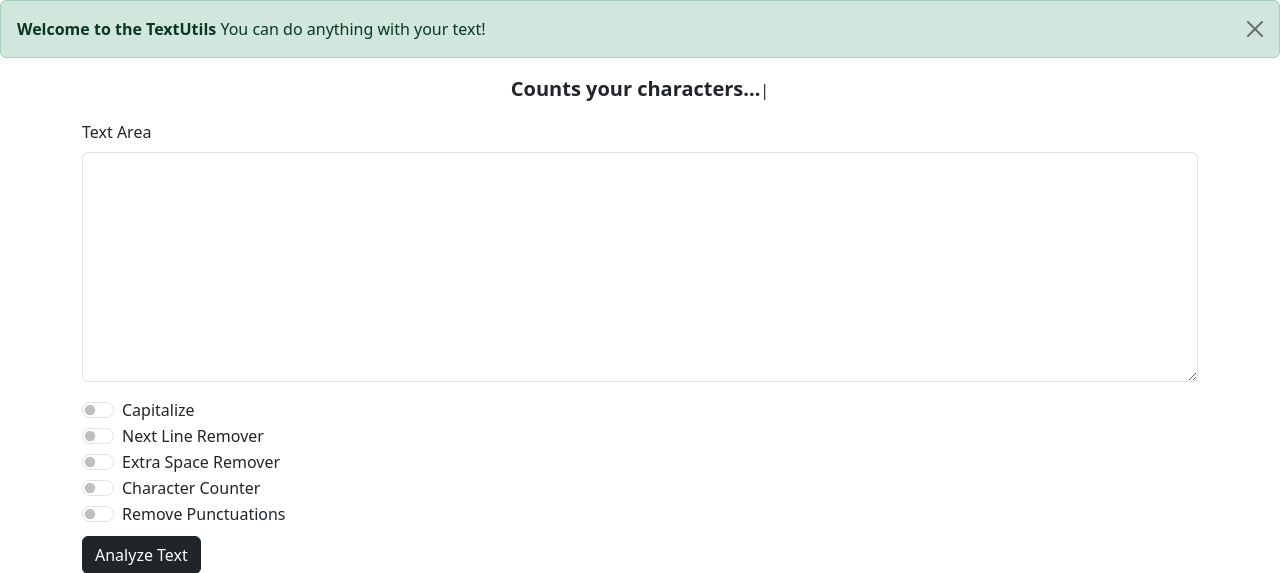
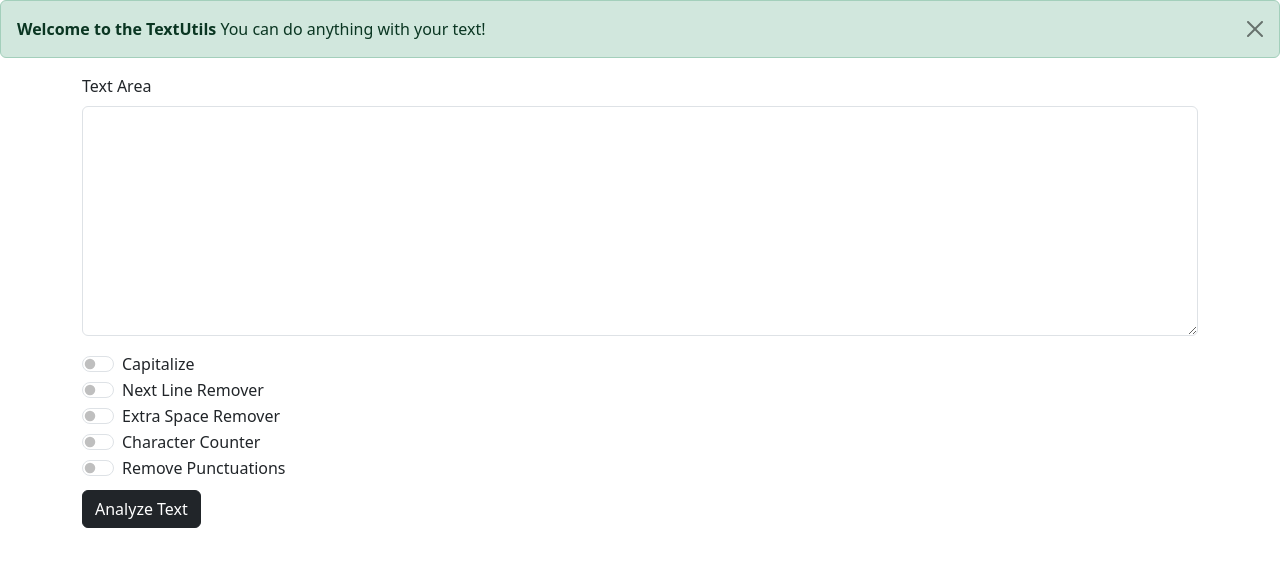
Before and after one commit to Algos-bySchizo/Django, a Django app: page / in a window 1280 px wide. Shown: the part 56-629 px from the top of the page. Run offline with Django 5.2, Linux system fonts and the light colour scheme.

Commit message:
saving changes before modification

```diff
--- a/jsite/templates/index.html
+++ b/jsite/templates/index.html
@@ -4,7 +4,6 @@
     <meta charset="utf-8">
     <meta name="viewport" content="width=device-width, initial-scale=1">
     <title>Text Utility</title>
-    <script src="https://cdn.jsdelivr.net/npm/typed.js@2.0.12"></script>
     <link
       href="https://cdn.jsdelivr.net/npm/bootstrap@5.3.6/dist/css/bootstrap.min.css"
       rel="stylesheet"
@@ -47,9 +46,6 @@
       text!
       <button type="button" class="btn-close" data-bs-dismiss="alert"
         aria-label="Close"></button>
-    </div>
-    <div class="text-center my-3">
-      <span id="typed-text" class="fw-bold text-dark fs-5" style="color: black;"></span>
     </div>
     <div class="container">
       <form class="form" action="/analyze/" method="post"> {% csrf_token %}
@@ -96,20 +92,5 @@
       src="https://cdn.jsdelivr.net/npm/bootstrap@5.3.6/dist/js/bootstrap.bundle.min.js"
       integrity="sha384-j1CDi7MgGQ12Z7Qab0qlWQ/Qqz24Gc6BM0thvEMVjHnfYGF0rmFCozFSxQBxwHKO"
       crossorigin="anonymous"></script>
-    <script>
-  document.addEventListener("DOMContentLoaded", function () {
-    new Typed("#typed-text", {
-      strings: [
-        "This Website removes extra spaces...",
-        "Counts your characters...",
-        "Removes punctuations...",
-        "Capitalizes your text!",
-      ],
-      typeSpeed: 50,
-      backSpeed: 30,
-      loop: true,
-    });
-  });
-</script>
   </body>
 </html>
```
